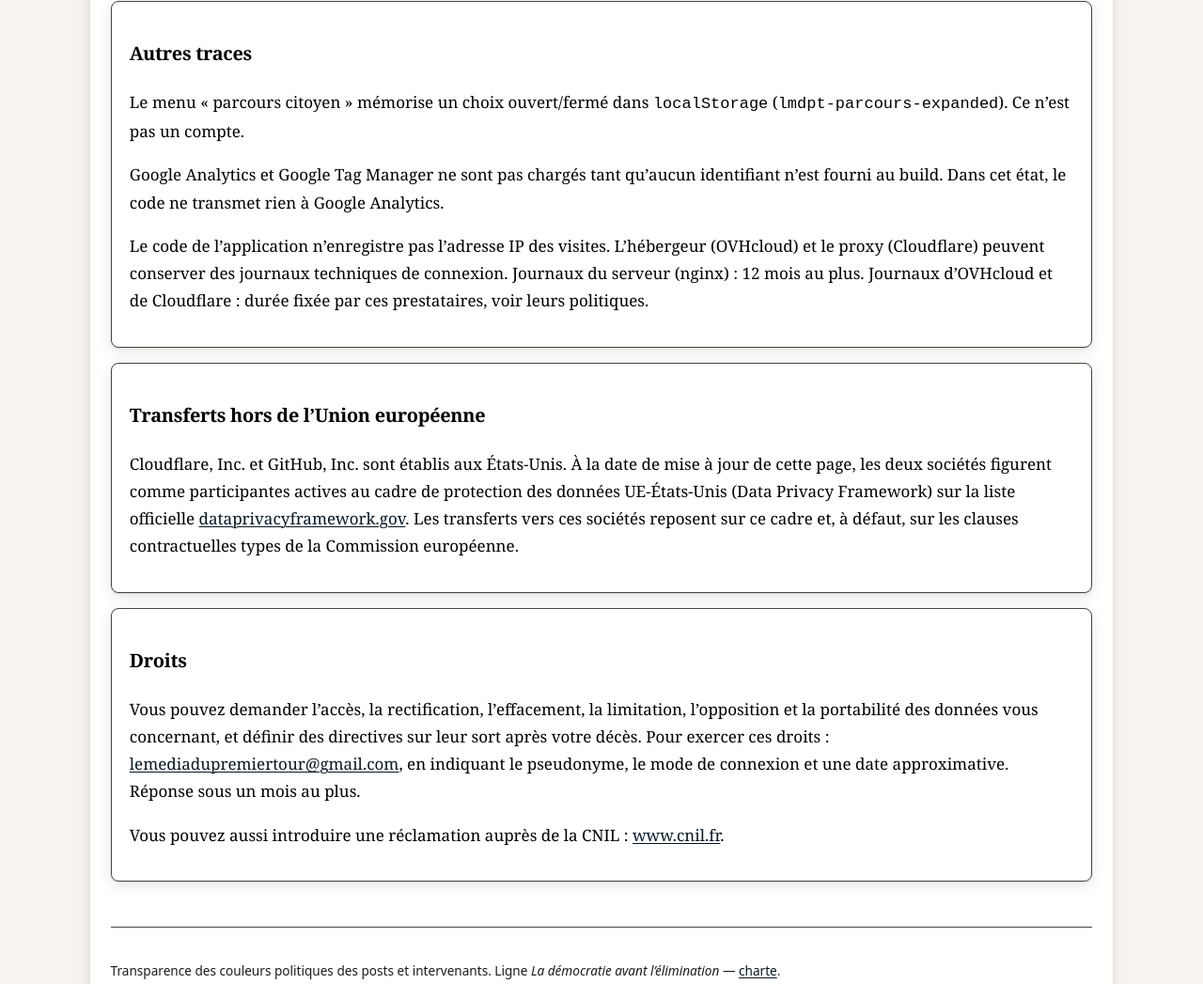
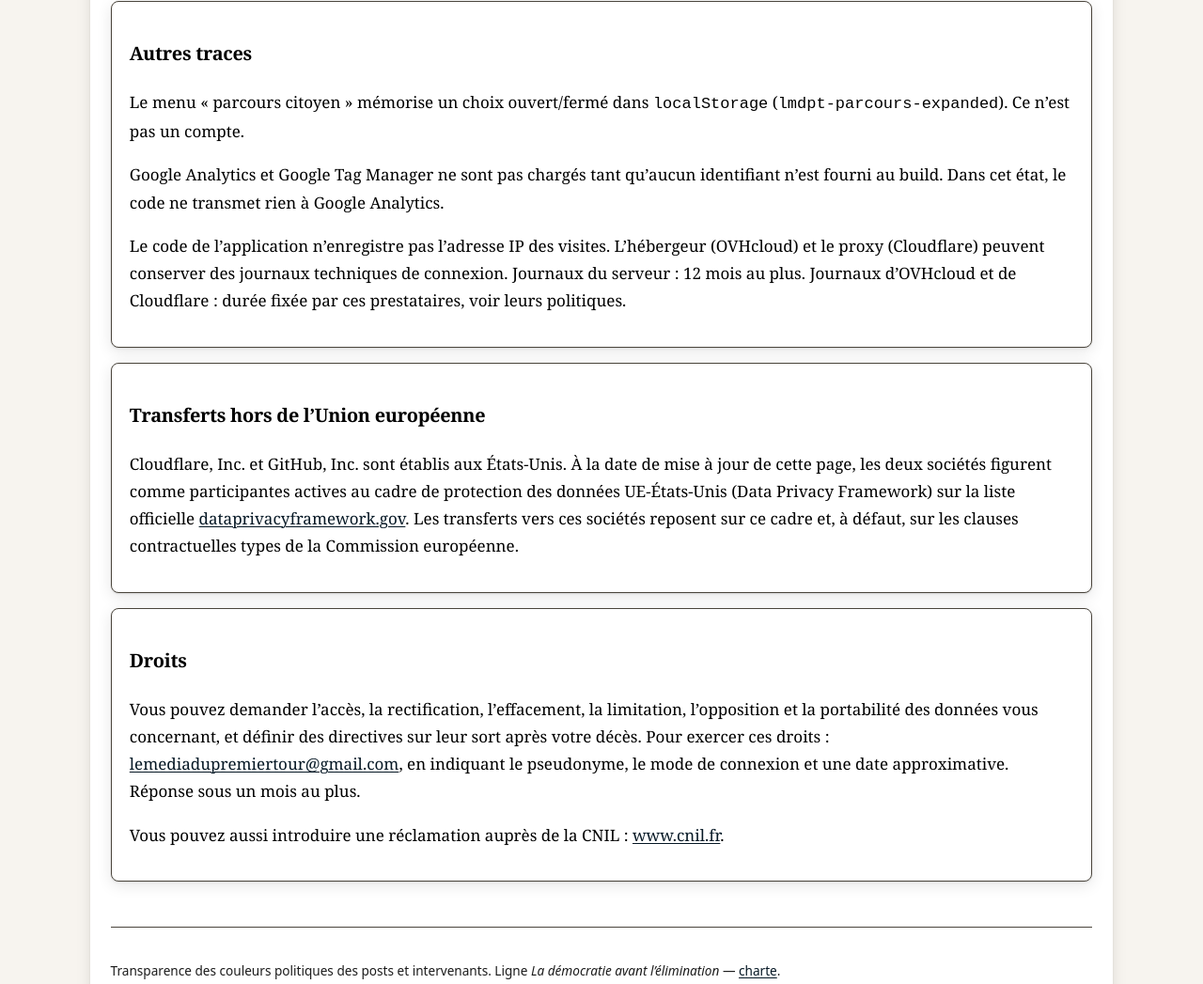
Before and after one commit to ELServicesToulon/LMDPT, an Astro site: page /confidentialite in a window 1280 px wide. Shown: the part 3002-4049 px from the top of the page at 94% size. Built offline with nearby package versions, Linux system fonts and the light colour scheme; Astro itself is replaced by a stand-in of ours; no server answers.

Commit message:
Confidentialité : « Journaux du serveur : 12 mois au plus »
À publier seulement avec ou après la rotation des journaux (lmdpt-logs-12mois).
Repli si la rotation n'est pas validée : branche chantier/lmdpt-retouches-legales-repli-journaux.

```diff
--- a/src/pages/confidentialite.astro
+++ b/src/pages/confidentialite.astro
@@ -177,7 +177,7 @@ const contactEmail = 'lemediadupremiertour@gmail.com';
     <p>
       Le code de l’application n’enregistre pas l’adresse IP des visites. L’hébergeur (OVHcloud) et
       le proxy (Cloudflare) peuvent conserver des journaux techniques de connexion. Journaux du
-      serveur (nginx) : 12 mois au plus. Journaux d’OVHcloud et de Cloudflare : durée fixée par
+      serveur : 12 mois au plus. Journaux d’OVHcloud et de Cloudflare : durée fixée par
       ces prestataires, voir leurs politiques.
     </p>
   </section>
```
